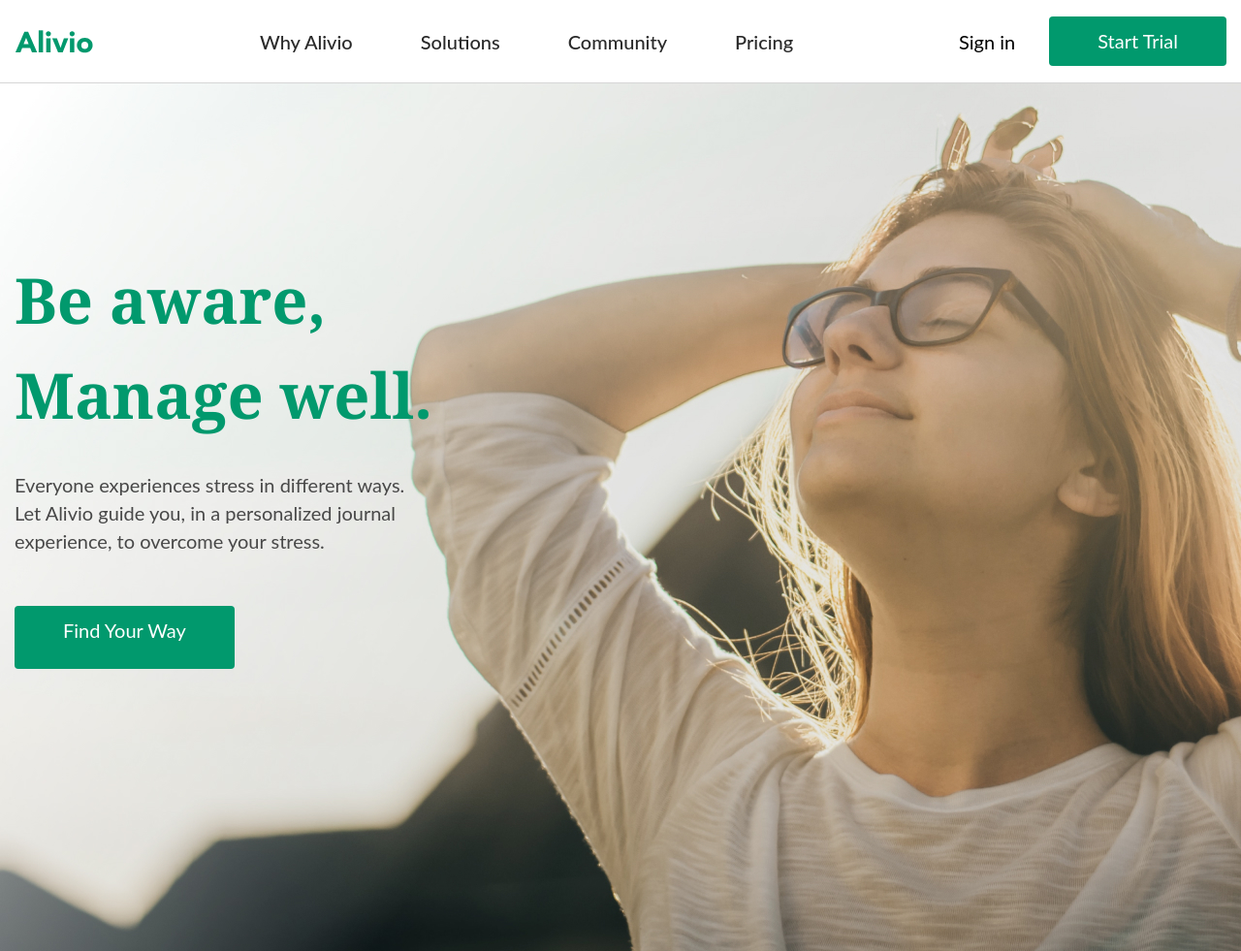
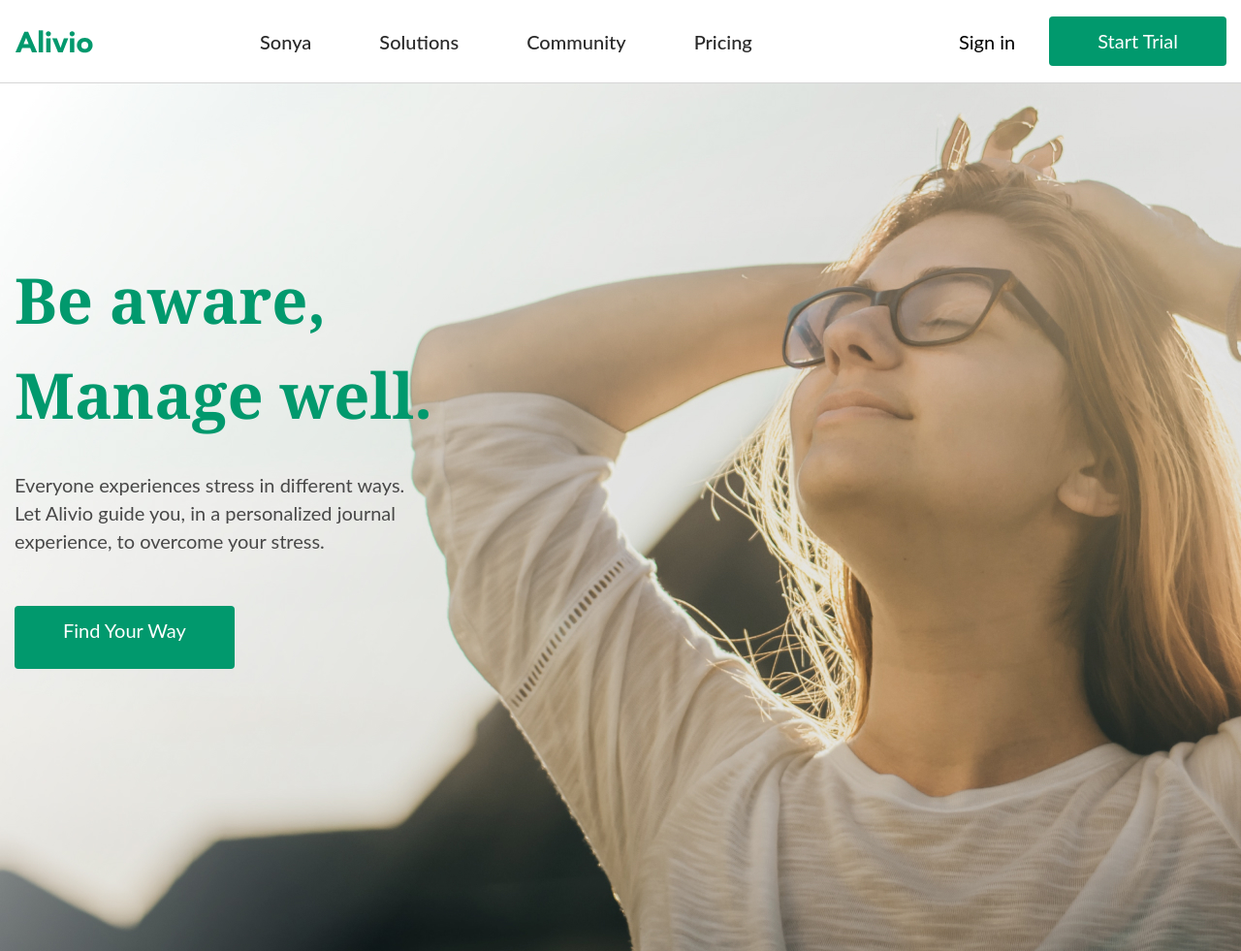
Before and after one commit to sonyaSenyk/soniaSite-1, a plain HTML site: page index.html in a window 1280 px wide. Shown: the top 981 px of the page at 97% size. Drawn offline with Linux system fonts and the light colour scheme.

Commit message:
Update index.html

```diff
--- a/index.html
+++ b/index.html
@@ -6,7 +6,7 @@
     <meta name="viewport" content="width=device-width, user-scalable=no, initial-scale=1.0, maximum-scale=1.0, minimum-scale=1.0">
 
     <meta http-equiv="X-UA-Compatible" content="ie=edge">
-    <title>Alivio HTML project</title>
+    <title>Sonya HTML project</title>
     <link rel="stylesheet" href="index.css">
 </head>
 <body>
@@ -17,7 +17,7 @@
             <div class="header-logo"><img src="logo.svg" alt="Logo" /></div>
             <nav class="header-nav">
                 <ul>
-                    <li><a href="#">Why Alivio</a></li>
+                    <li><a href="#">Sonya</a></li>
                     <li><a href="#">Solutions</a></li>
                     <li><a href="#">Community</a></li>
                     <li><a href="#">Pricing</a></li>
@@ -164,9 +164,7 @@
                         class="story-video-object"
                     />
 
-                  <!--  <video class="story-video-object" id="video-story">
-                        <source src="./video/customer-story.mp4" type="video/mp4">
-                    </video>-->
+
 
                 </div>
                 <!-- //story-video -->
```
